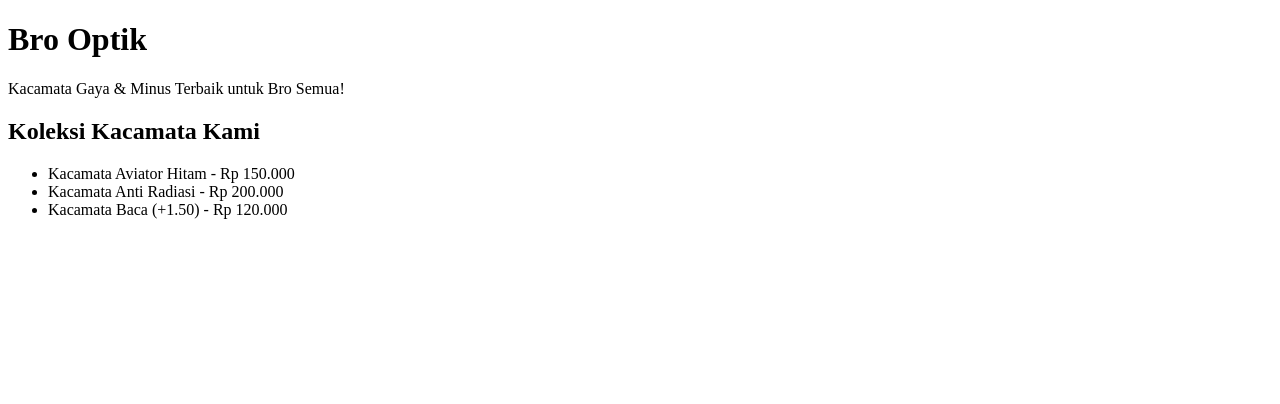
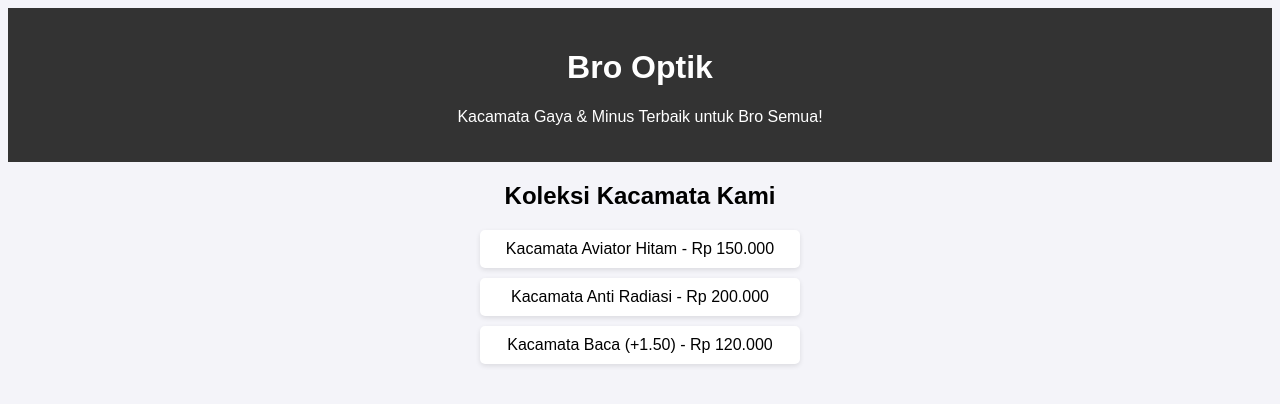
Before and after one commit to Mafihsheezz/praktikum-git-565731, a plain HTML site: page index.html in a window 1280 px wide. Drawn offline with Linux system fonts and the light colour scheme.

Commit message:
style: add css styling to make the store look good

```diff
--- a/index.html
+++ b/index.html
@@ -3,6 +3,12 @@
 <head>
     <meta charset="UTF-8">
     <title>Bro Optik</title>
+    <style>
+        body { font-family: Arial, sans-serif; text-align: center; background-color: #f4f4f9; }
+        header { background-color: #333; color: white; padding: 20px; }
+        ul { list-style-type: none; padding: 0; }
+        li { background: white; margin: 10px auto; padding: 10px; width: 300px; border-radius: 5px; box-shadow: 0 2px 5px rgba(0,0,0,0.1); }
+    </style>
 </head>
 <body>
     <header>
```
